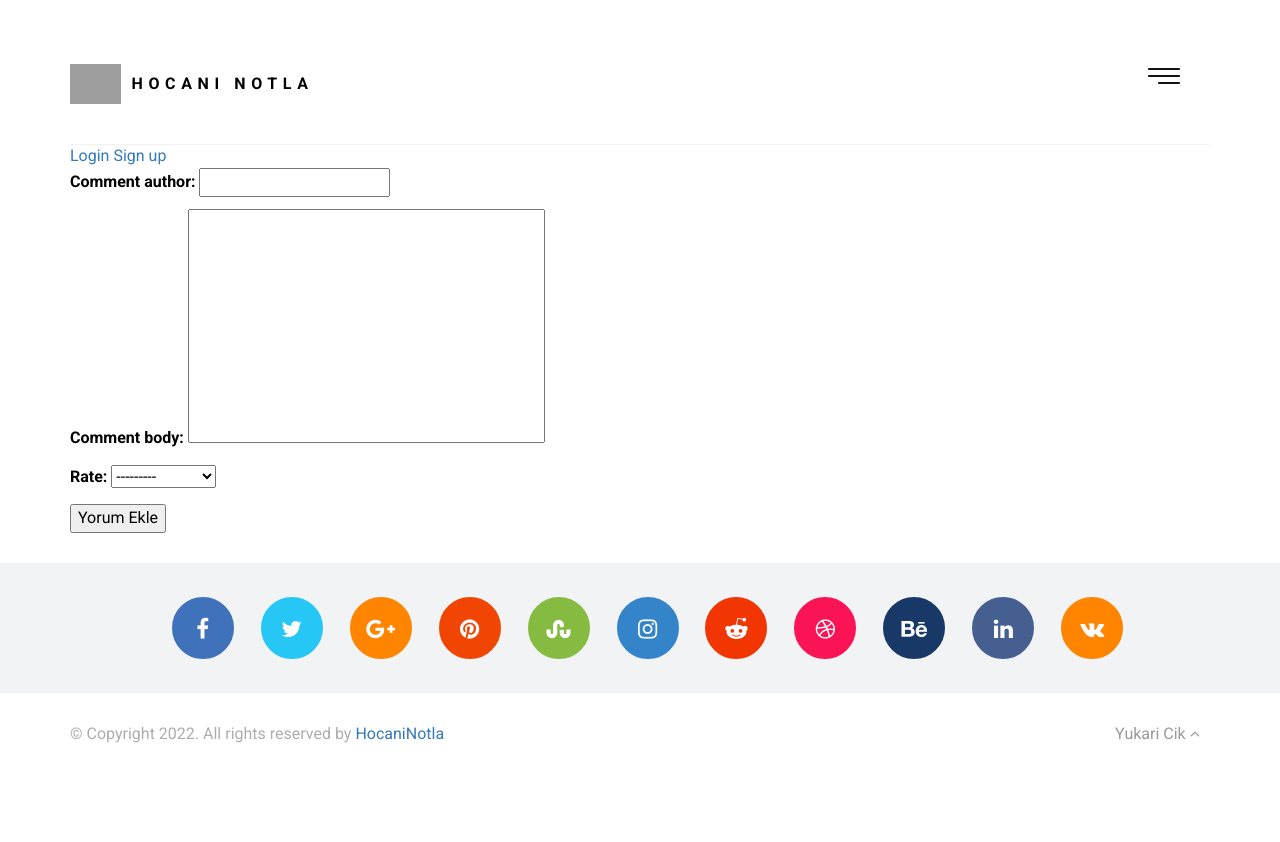
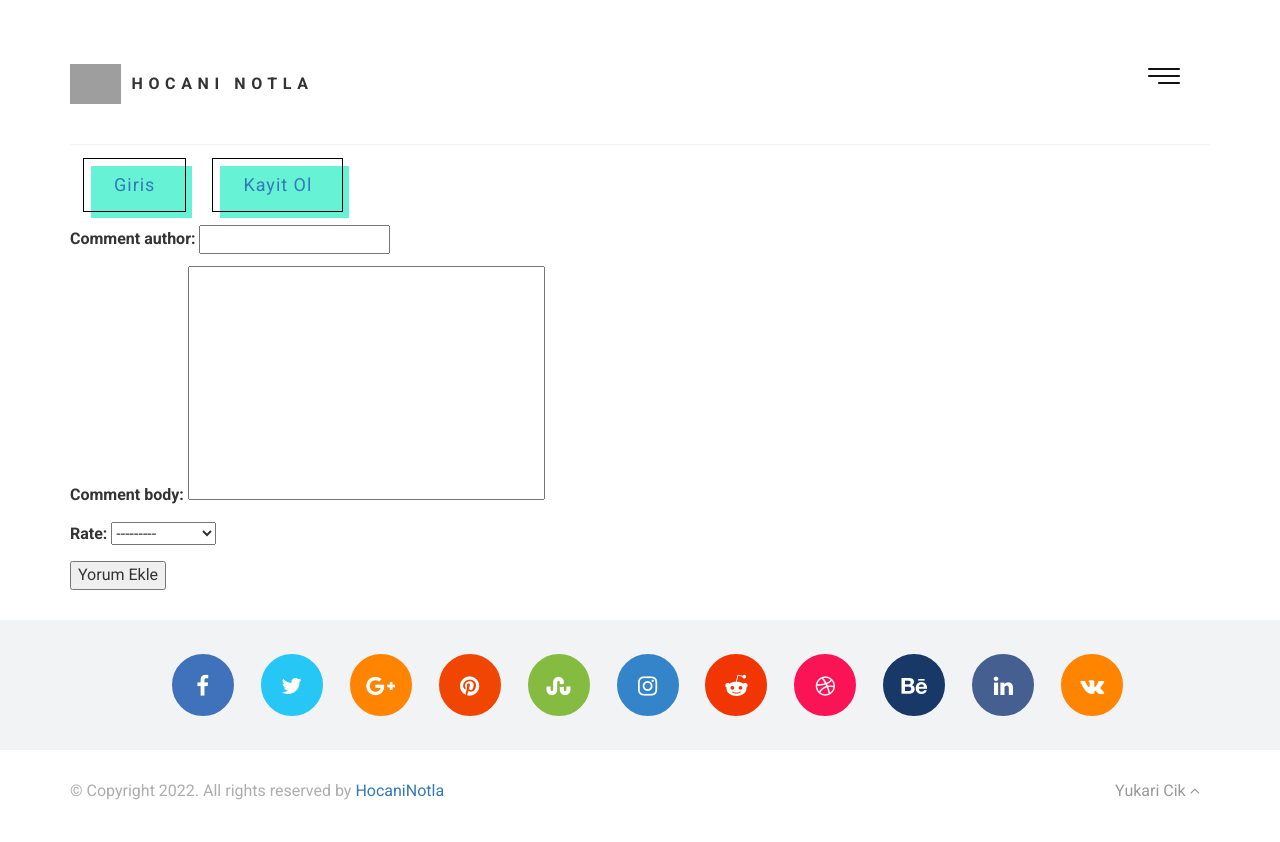
Before and after one commit to hmtcelik/hocaninotla, a Django app: page /createcomment/ in a window 1280 px wide. Before the commit the page ends 743 px from the top, so only its background shows below. Run offline with Django 3.2, Linux system fonts and the light colour scheme; some libraries are stand-ins or nearby versions; grey boxes are pictures that could not be loaded.

Commit message:
design registration button

```diff
--- a/static/css/main.css
+++ b/static/css/main.css
@@ -4,7 +4,7 @@
 body {
 	font-family: 'Roboto', sans-serif;
 	font-size: 16px;
-	color: #000;
+
 }
 
 a:hover {
@@ -24,7 +24,7 @@ textarea {
 }
 h1 {
 	font-size: 36px;
-	margin-top: 45px;
+	margin-top: 20px;
 }
 h2 {
 	font-size: 31px;
@@ -33,6 +33,61 @@ pre {
 	background-color: e4e4e4;
 	border-radius: 10px;
 }
+
+
+.buttonn {
+	margin: 13px;
+	font-family: inherit;
+}
+
+/* Slide button styling */
+.slide {
+  font-size: 18px;
+  font-weight: 200;
+  letter-spacing: 1px;
+  padding: 13px 30px 13px;
+  outline: 0;
+  border: 1px solid black;
+  cursor: pointer;
+  position: relative;
+  background-color: rgba(0, 0, 0, 0);
+}
+
+.slide i {
+  opacity: 0;
+  font-size: 13px;
+  transition: 0.2s;
+  position: absolute;
+  right: 10px;
+  top: 21px;
+  transition: transform 1;
+}
+
+.slide div {
+  transition: transform 0.8s;
+}
+
+.slide:hover div {
+  transform: translateX(-6px);
+}
+
+.slide::after {
+  content: "";
+  background-color: #66f2d5;
+  width: 100%;
+  z-index: -1;
+  position: absolute;
+  height: 100%;
+  top: 7px;
+  left: 7px;
+}
+
+.slide:hover i {
+  opacity: 1;
+  transform: translateX(-6px);
+}
+/* End of Slide Button  */
+
 
 .inner {
     border-bottom: 1px solid #f2f2f2;
--- a/templates/includes/base.html
+++ b/templates/includes/base.html
@@ -12,7 +12,8 @@
 		<link href="https://fonts.googleapis.com/css?family=Istok+Web" rel="stylesheet">
 		<link href="https://fonts.googleapis.com/css?family=Roboto:400,400i,700" rel="stylesheet">
 		<link rel="stylesheet" href="{% static '/css/magnific-popup.css' %}">
-
+		<link rel="stylesheet" href="https://cdnjs.cloudflare.com/ajax/libs/simple-line-icons/2.4.1/css/simple-line-icons.css" />
+		<link href="https://fonts.googleapis.com/css2?family=Roboto+Mono:wght@200&display=swap" rel="stylesheet" />
 
 		<link rel="stylesheet" type="text/css" href="{% static 'css/main.css' %}">
 	</head>
@@ -36,15 +37,38 @@
 										<span class="symbol"><img src="{% static 'images/logo.png' %}" alt="Title" /></span><span class="title">Hocani Notla</span>
 									</a>
 								</div>
-								<div class="navbar-nav ms-auto">
+
+								<!-- LOGIN REGISTER BUTTONS-->
 									{% if user.is_authenticated %}
-									  <a class="nav-link" href="#">Welcome, {{user.username}}</a>
-									  <a class="nav-link" href="/logout">Logout</a>
+									<a class="nav-link" href="#">Welcome, {{user.username}}</a>
+									<div class="buttonn">
+										<button onclick="location.href='/logout'" type="button" class="slide">
+											<div>
+												<a href="{% url 'comment:logout'%}">Cikis Yap</a>
+											</div>
+											<i class="icon-arrow-right"></i>
+										</button>
+									</div>
 									{% else %}
-									  <a href="/login" class="nav-item nav-link">Login</a>
-									  <a href="/register" class="nav-item nav-link">Sign up</a>
+									<div style="display:flex;">
+										<div class="buttonn">
+											<button onclick="location.href='/login'" type="button" class="slide">
+												<div>
+													<a href="{% url 'comment:login'%}">Giris</a>
+												</div>
+												<i class="icon-arrow-right"></i>
+											</button>
+										</div>
+										<div class="buttonn">
+											<button onclick="location.href='/register'" type="button" class="slide">
+												<div>
+													<a href="{% url 'comment:register'%}">Kayit Ol</a>
+												</div>
+												<i class="icon-arrow-right"></i>
+											</button>
+										</div>
+									</div>
 									{% endif %}
-								</div>
 							</header>
 							<!-- Menu -->
 							<nav id="menu">
```
Also changed, not shown: db.sqlite3.
